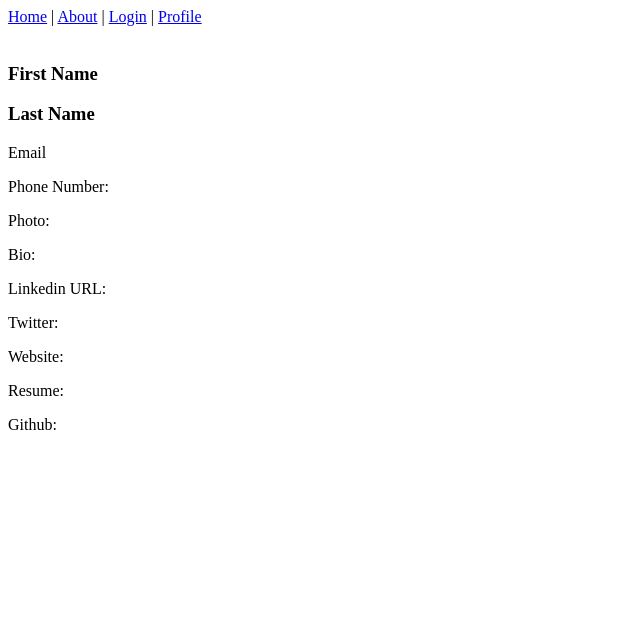
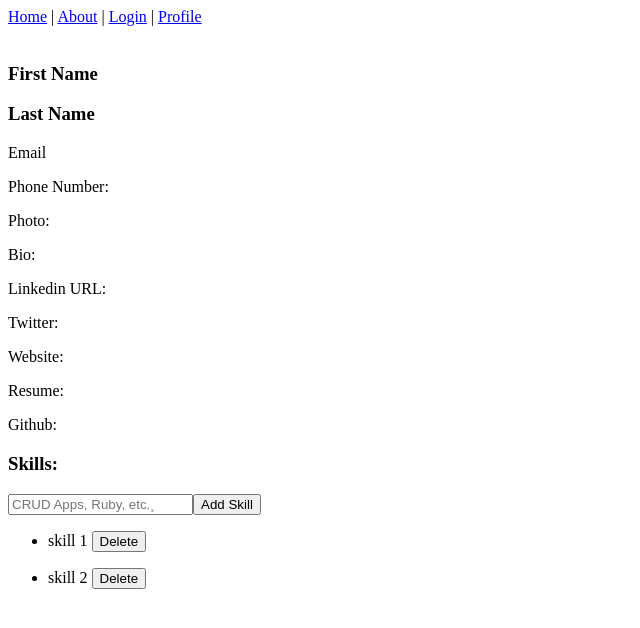
Before and after one commit to zackartborges/student_portal_project, a Vue app: page /profile in a window 1280 px wide. Shown: the top 628 px of the page, without its empty margins (0-640 px from the left). Built offline with nearby package versions, Linux system fonts and the light colour scheme.

Commit message:
adds skill input field, dummy data, and working on delete on front end

```diff
--- a/src/views/Profile.vue
+++ b/src/views/Profile.vue
@@ -29,8 +29,23 @@
     </div>
     <div id="student-experiences"></div>
     <div id="student-education"></div>
-    <div id="student-skills"></div>
-    <div id="student-capstone"></div>
+    <div id="student-skills">
+      <h3>Skills:</h3>
+    </div>
+    <div id="student-capstone">
+      <form v-on:submit.prevent="createSkill()">
+        <input v-model="new_skill" type="text" id="skill-input" placeholder="CRUD Apps, Ruby, etc.¸" />
+        <button type="submit">Add Skill</button>
+      </form>
+      <div id="skills-list" v-for="skill in skills_list" :key="skill">
+        <ul>
+          <li>
+            {{ skill }}
+            <button v-on:click="destroySkill()">Delete</button>
+          </li>
+        </ul>
+      </div>
+    </div>
   </div>
 </template>
 
@@ -41,12 +56,25 @@ export default {
   data: function () {
     return {
       student: {},
+      skills_list: ["skill 1", "skill 2"],
+      new_skill: "",
       // each variable above will need data here!
     };
   },
   mounted: function () {
     // axios.get
   },
-  methods: {},
+  methods: {
+    createSkill() {
+      console.log("skill being added...");
+      this.skills_list.unshift(this.new_skill);
+      this.new_skill = "";
+    },
+    destroySkill(skill) {
+      console.log("skill being deleted...");
+      var index = this.skills_list.indexOf(skill);
+      this.skills_list.splice(index, 1);
+    },
+  },
 };
 </script>
```
